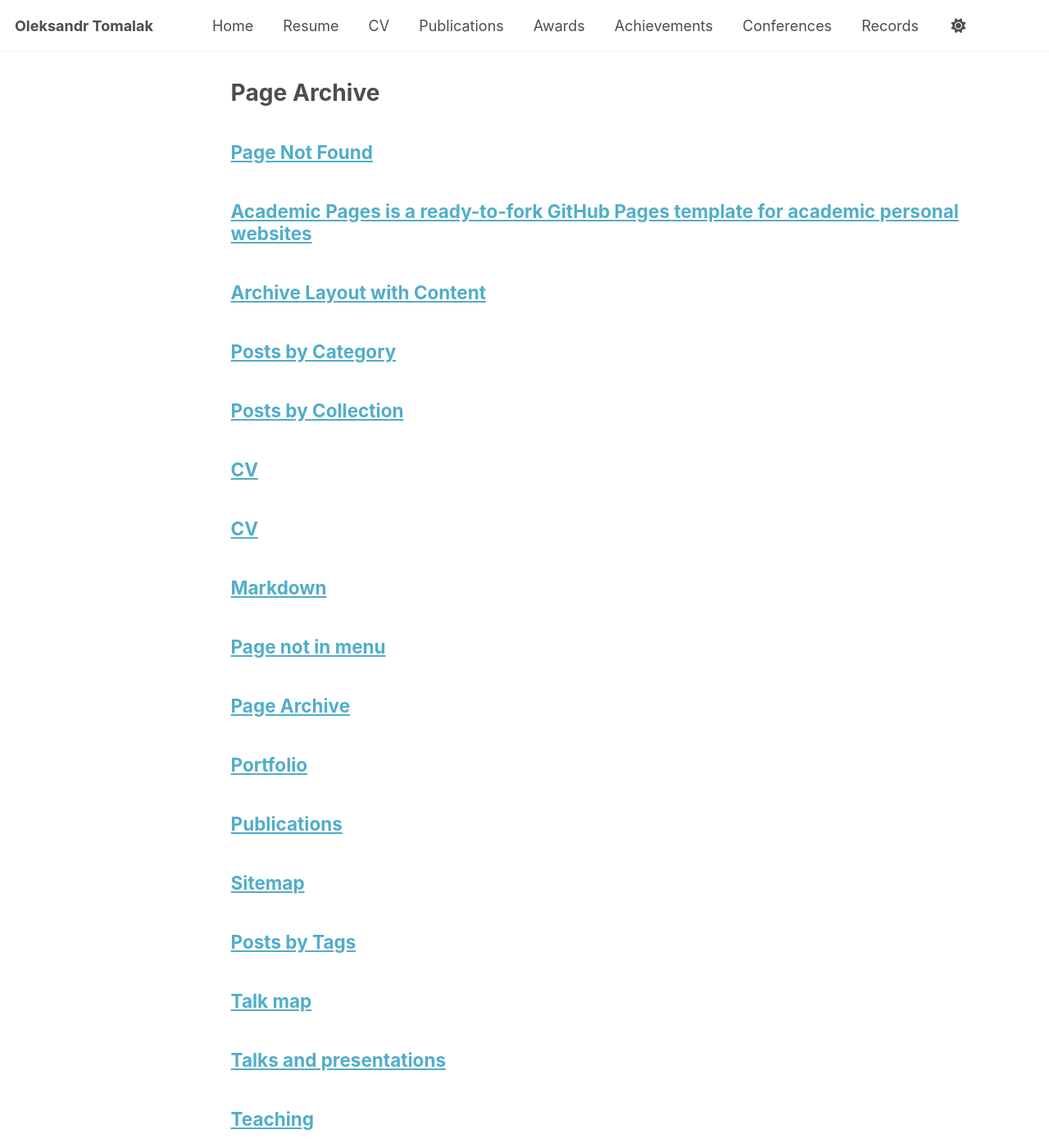
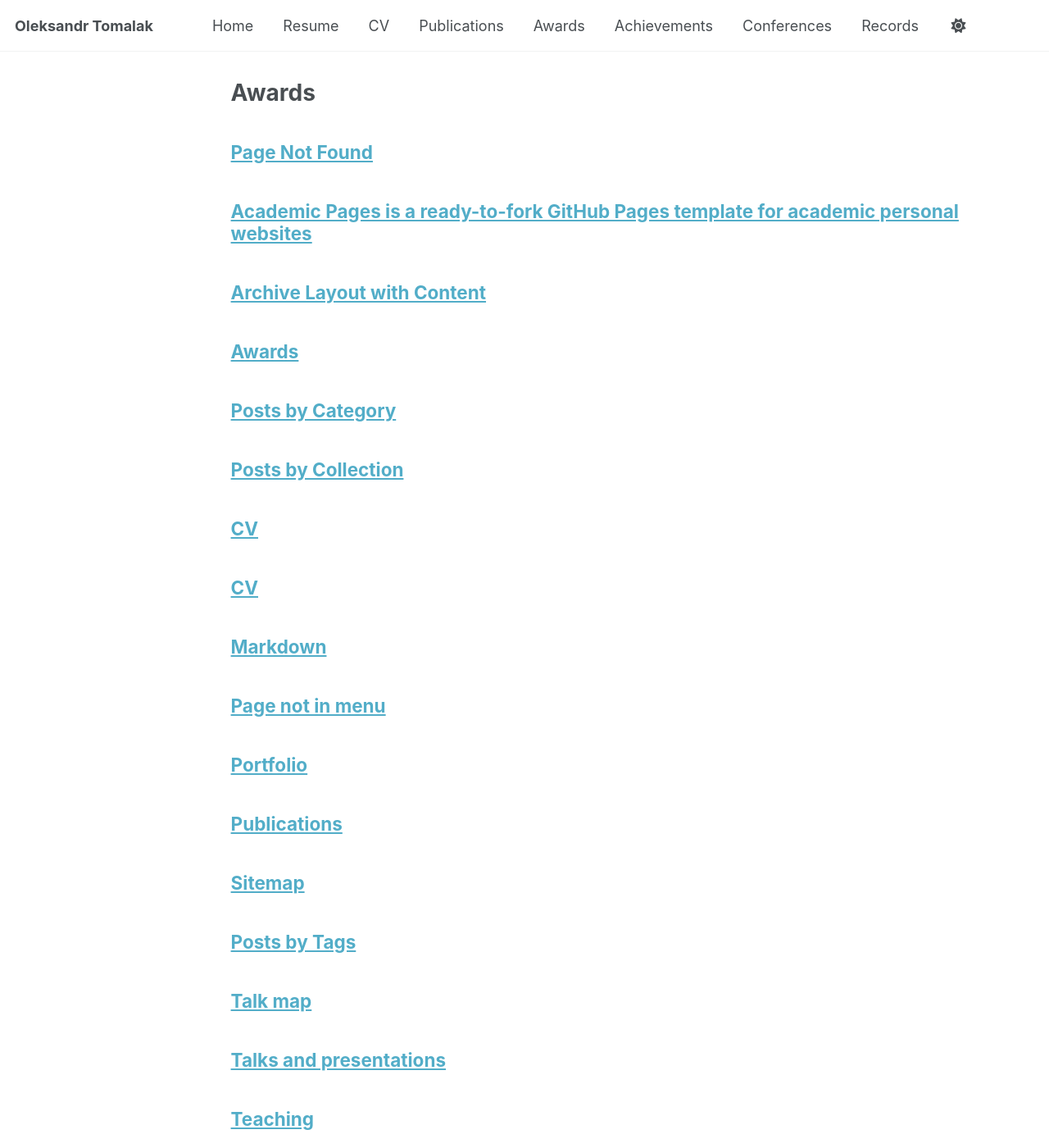
Before and after one commit to tomalak7/tomalak7.github.io, a Jekyll site: the page built from _pages/awards.html, in a window 1280 px wide and 1400 px high. Shown: the whole window at 82% size. Built offline with Jekyll 4.4.1, drawn with Linux system fonts in a browser that asks for light colours.

Commit message:
Update and rename page-archive.html to awards.html

```diff
--- a/_pages/page-archive.html
+++ b/_pages/awards.html
@@ -1,7 +1,7 @@
 ---
 layout: archive
-title: "Page Archive"
-permalink: /page-archive/
+title: "Awards"
+permalink: /awards/
 author_profile: false
 ---
 
```
